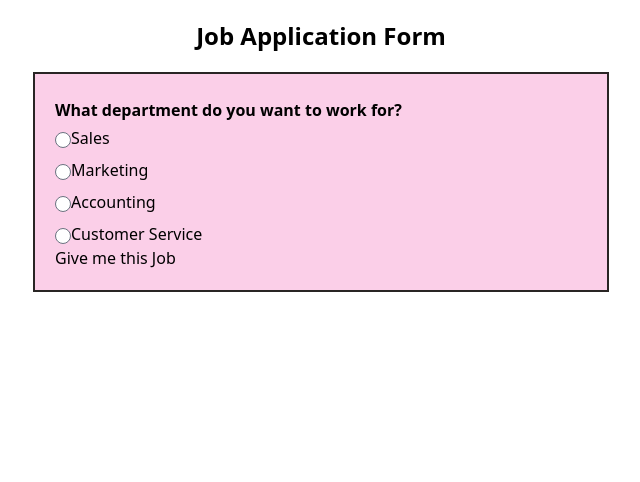
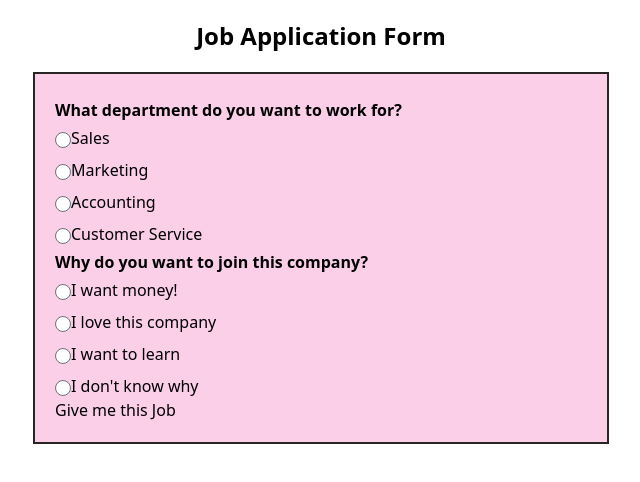
Before and after one commit to HyunJaeyeon/carrot-market-clone, a Next.js app: page /forms/jobApplication in a window 1280 px wide. Shown: the top 482 px of the page, without its empty margins (319-959 px from the left). Built offline with nearby package versions, Linux system fonts and the light colour scheme.

Commit message:
feat: add checkPurpose

```diff
--- a/src/pages/forms/jobApplication.tsx
+++ b/src/pages/forms/jobApplication.tsx
@@ -2,13 +2,13 @@
 import { FieldErrors, useForm } from "react-hook-form";
 
 //--구현사항------------------------------
-//checkDepartment: required -> radio
-//checkPurpose: required -> radio
+//checkDepartment: required -> radio ✅
+//checkPurpose: required -> radio ✅
 //salary -> select(dropdown)
 //introduction: required
 //dreams: required, minLength: 10chars
 //email: required, validate: "@naver.com"
-//submit -> print valid data
+//submit✅  -> print valid data
 //--------------------------------------
 
 interface IForm {
@@ -100,6 +100,59 @@ export default function JobForms() {
             {errors.checkDepartment?.message}
           </div>
         </div>
+        {/* checkPurpose: required*/}
+        <div>
+          {/* title */}
+          <h1 className="py-1 font-semibold">
+            Why do you want to join this company?
+          </h1>
+          {/* labels */}
+          <div className="grid gap-2">
+            <label>
+              <input
+                {...register("checkPurpose", {
+                  required: "*required",
+                  value: "sales",
+                })}
+                type="radio"
+                value="money"
+              />
+              I want money!
+            </label>
+            <label>
+              <input
+                {...register("checkPurpose", {
+                  required: "*required",
+                })}
+                type="radio"
+                value="love"
+              />
+              I love this company
+            </label>
+            <label>
+              <input
+                {...register("checkPurpose", {
+                  required: "*required",
+                })}
+                type="radio"
+                value="learn"
+              />
+              I want to learn
+            </label>
+            <label>
+              <input
+                {...register("checkPurpose", {
+                  required: "*required",
+                })}
+                type="radio"
+                value="unknown"
+              />
+              {`I don't know why`}
+            </label>
+            {errors.checkDepartment?.message}
+          </div>
+        </div>
+
         {/* submit */}
         <div>
           <input type="submit" value="Give me this Job" />
```
